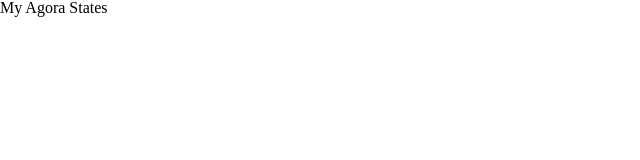
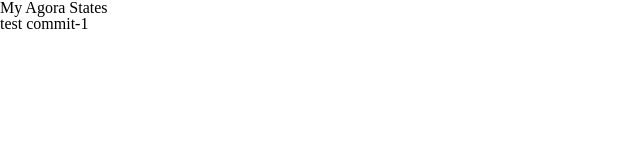
Before and after one commit to lhj5924/my-first-github-repository, a plain HTML site: page index.html in a window 1280 px wide. Shown: the full height of the page, 0-640 px from the left. Drawn offline with Linux system fonts and the light colour scheme.

Commit message:
testcommit-1

```diff
--- a/index.html
+++ b/index.html
@@ -9,5 +9,6 @@
 </head>
 <body>
     <h1>My Agora States</h1>
+    <p>test commit-1</p>
 </body>
 </html>
```
